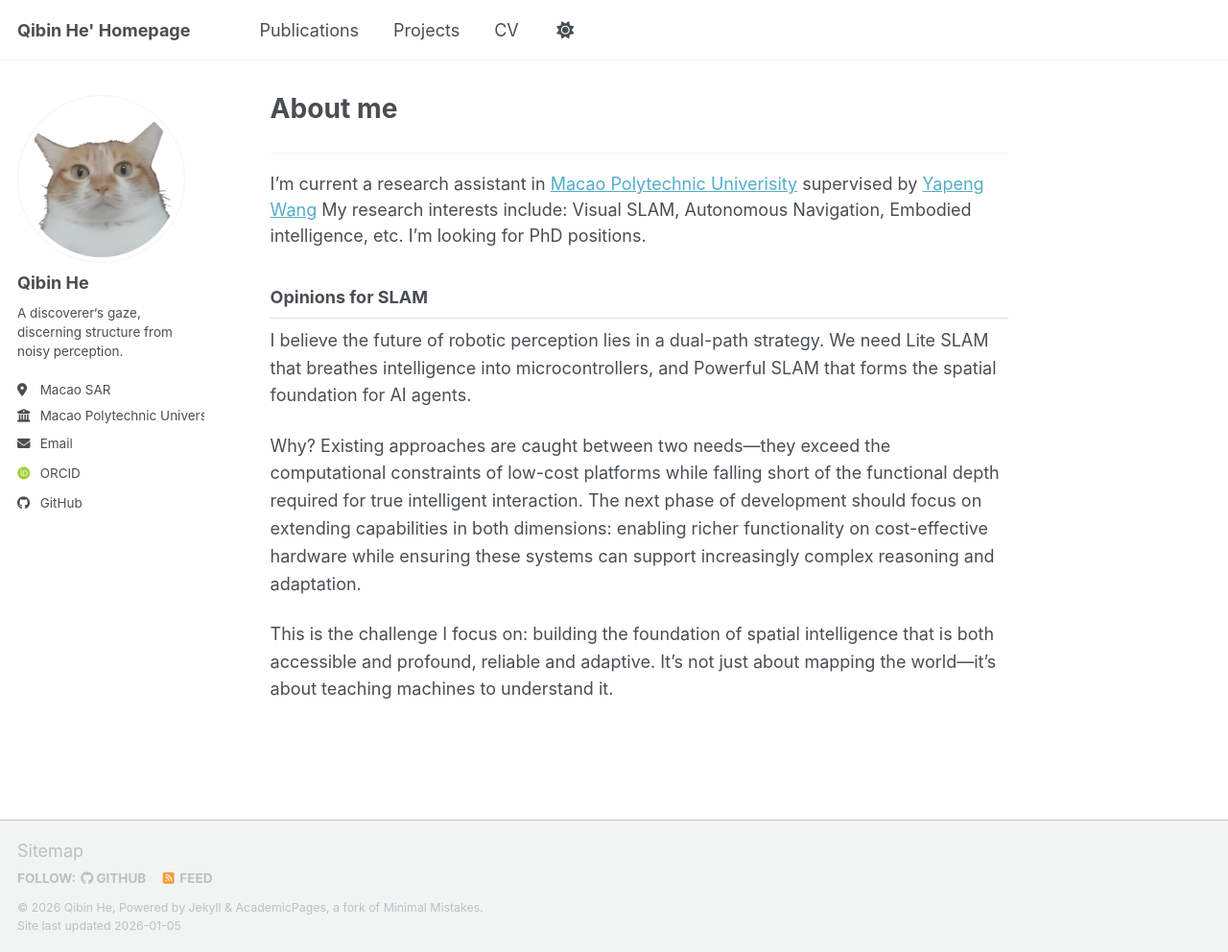
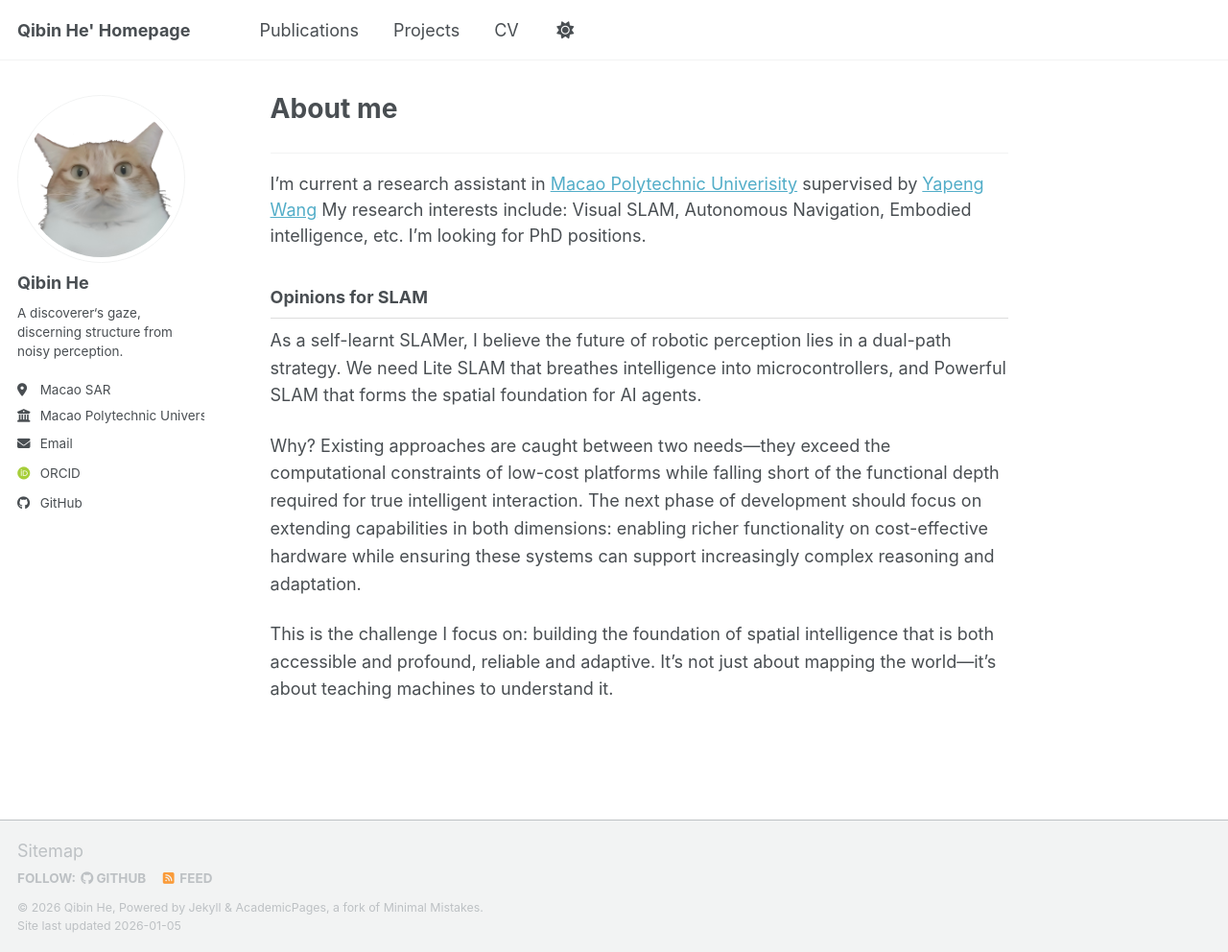
Before and after one commit to MECHA-HE/MECHA-HE.github.io, a Jekyll site: the page built from _pages/about.md, in a window 1280 px wide and 992 px high. Shown: the whole window at 96% size. Built offline with Jekyll 4.4.1, drawn with Linux system fonts in a browser that asks for light colours; some web fonts are replaced; a script bundle is joined from its source files by our own code; library files that are not in the unit come from our copies.

Commit message:
Update about.md

```diff
--- a/_pages/about.md
+++ b/_pages/about.md
@@ -16,7 +16,7 @@ I'm current a research assistant in [Macao Polytechnic Univerisity](https://www.
   <!-- 上部 -->
   <div style="margin-bottom: 40px;">
     <h3 style="margin-top: 0; border-bottom: 1px solid #ddd; padding-bottom: 10px;">Opinions for SLAM</h3>
-    <p style="line-height: 1.6;">I believe the future of robotic perception lies in a dual-path strategy. We need Lite SLAM that breathes intelligence into microcontrollers, and Powerful SLAM that forms the spatial foundation for AI agents.</p>
+    <p style="line-height: 1.6;">As a self-learnt SLAMer, I believe the future of robotic perception lies in a dual-path strategy. We need Lite SLAM that breathes intelligence into microcontrollers, and Powerful SLAM that forms the spatial foundation for AI agents.</p>
     <p style="line-height: 1.6;">Why? Existing approaches are caught between two needs—they exceed the computational constraints of low-cost platforms while falling short of the functional depth required for true intelligent interaction. The next phase of development should focus on extending capabilities in both dimensions: enabling richer functionality on cost-effective hardware while ensuring these systems can support increasingly complex reasoning and adaptation.</p>
     <p style="line-height: 1.6;">This is the challenge I focus on: building the foundation of spatial intelligence that is both accessible and profound, reliable and adaptive. It’s not just about mapping the world—it’s about teaching machines to understand it.</p>
 
```
